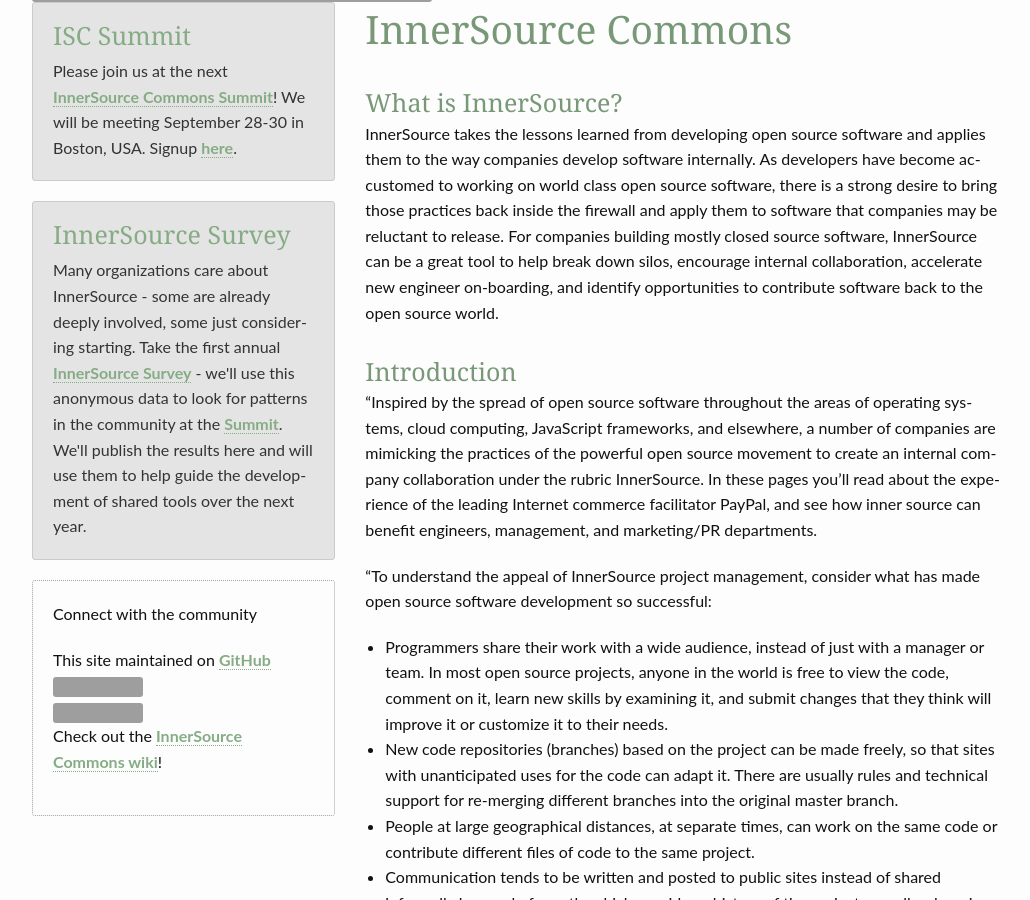
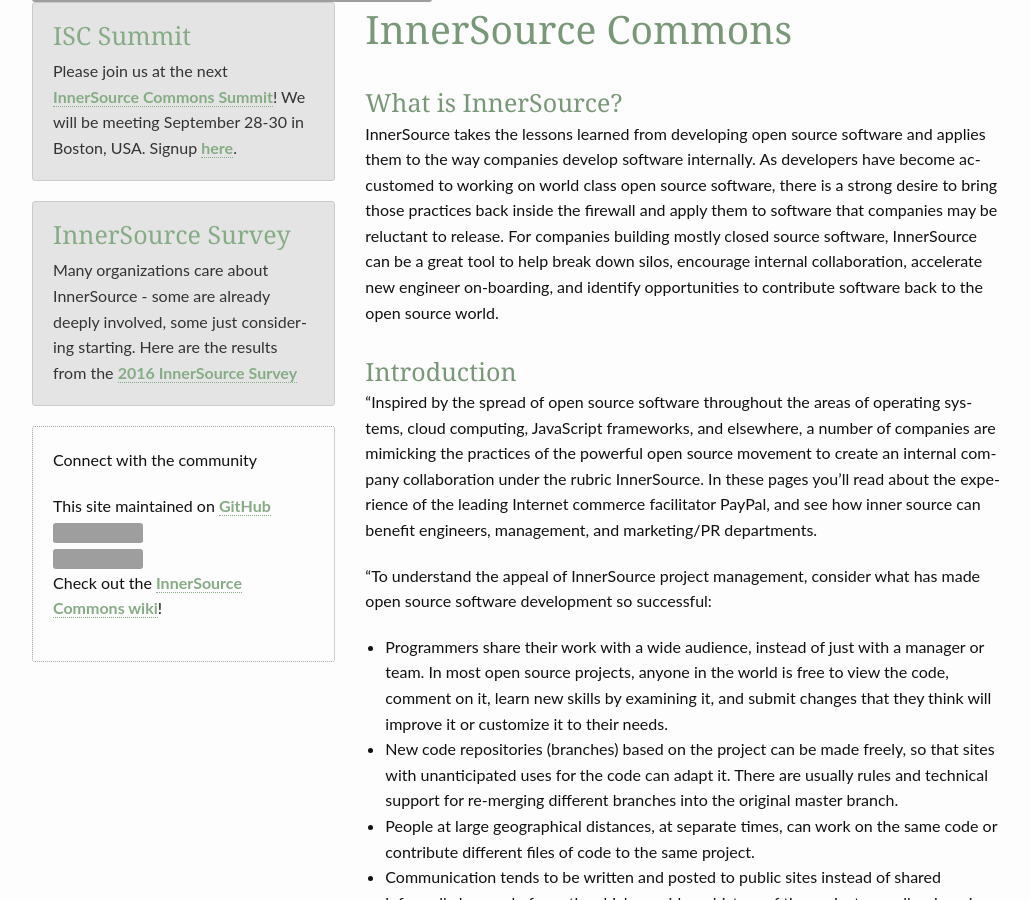
Before and after one commit to paypal/InnerSourceCommons, a Jekyll site: the page built from pages/pages-root-folder/index.md, in a window 1280 px wide and 900 px high, scrolled down 358 px. Shown: the whole window, without its empty margins (123-1153 px from the left). Built offline with Jekyll 4.4.1, drawn with Linux system fonts in a browser that asks for light colours; grey boxes are pictures that could not be loaded.

Commit message:
Add 2016 survey results

```diff
--- a/_includes/_sidebar.html
+++ b/_includes/_sidebar.html
@@ -6,9 +6,9 @@
 		</p>
 	</div>
 	<div class="panel radius">
-	  <h3><a href="https://docs.google.com/forms/d/e/1FAIpQLSf1EBbeyYezb_j1U2x1K2YqrDTN7UPZYnYAkre2h5QceI0I4A/viewform">InnerSource Survey</a></h3>
+	  <h3><a href="/InnerSourceCommons/assets/files/InnerSourceCommonsSurvey2016.pdf">InnerSource Survey</a></h3>
 	  <p>
-	    Many organizations care about InnerSource - some are already deeply involved, some just considering starting. Take the first annual <a href="https://docs.google.com/forms/d/e/1FAIpQLSf1EBbeyYezb_j1U2x1K2YqrDTN7UPZYnYAkre2h5QceI0I4A/viewform">InnerSource Survey</a> - we'll use this anonymous data to look for patterns in the community at the <a href="/InnerSourceCommons/events/isc-fall-2016/">Summit</a>. We'll publish the results here and will use them to help guide the development of shared tools over the next year.
+	    Many organizations care about InnerSource - some are already deeply involved, some just considering starting. Here are the results from the <a href="/InnerSourceCommons/assets/files/InnerSourceCommonsSurvey2016.pdf">2016 InnerSource Survey</a>
 	  </p>
 	</div>
 
```
Also changed, not shown: 1 other file.
